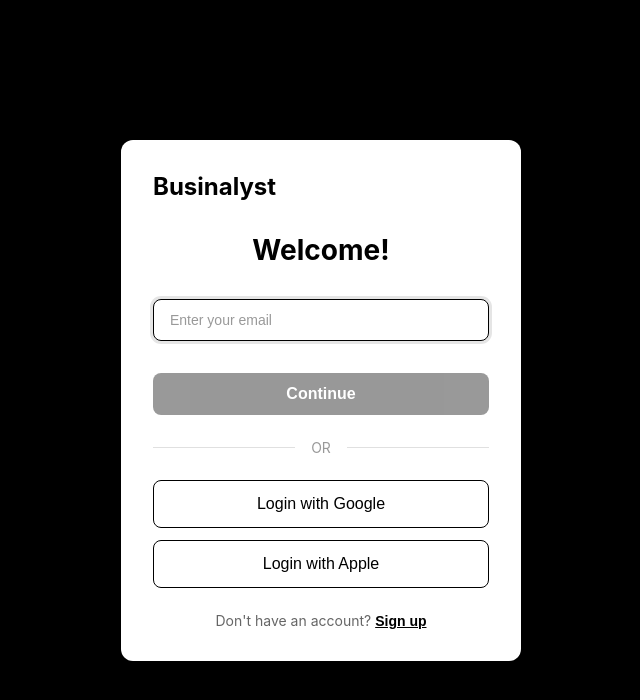
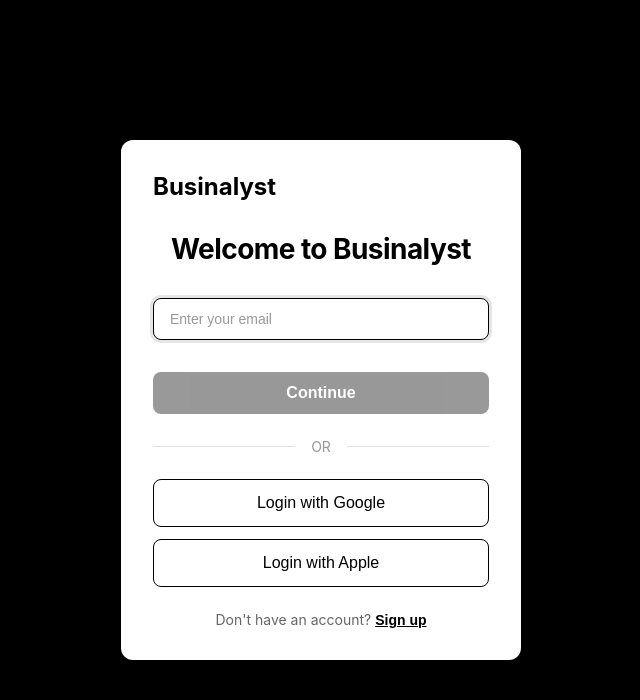
Before and after one commit to NishPatelCodes/Businalyst, a React (Vite) app in the folder frontend/: page /login in a window 1280 px wide. Shown: the top 700 px of the page, without its empty margins (319-959 px from the left). Built offline with nearby package versions, Linux system fonts and the light colour scheme; no server answers.

Commit message:
Fix blurred welcome text and change to 'Welcome to Businalyst'

```diff
--- a/frontend/src/pages/Login.css
+++ b/frontend/src/pages/Login.css
@@ -55,6 +55,8 @@
   -webkit-font-smoothing: antialiased;
   -moz-osx-font-smoothing: grayscale;
   text-rendering: optimizeLegibility;
+  letter-spacing: -0.02em;
+  line-height: 1.2;
 }
 
 .email-form {
--- a/frontend/src/pages/Login.jsx
+++ b/frontend/src/pages/Login.jsx
@@ -77,7 +77,7 @@
         </div>
 
         <div className="login-body">
-          <h1 className="login-title">Welcome!</h1>
+          <h1 className="login-title">Welcome to Businalyst</h1>
 
           {!showPasswordCard ? (
             <>
```
